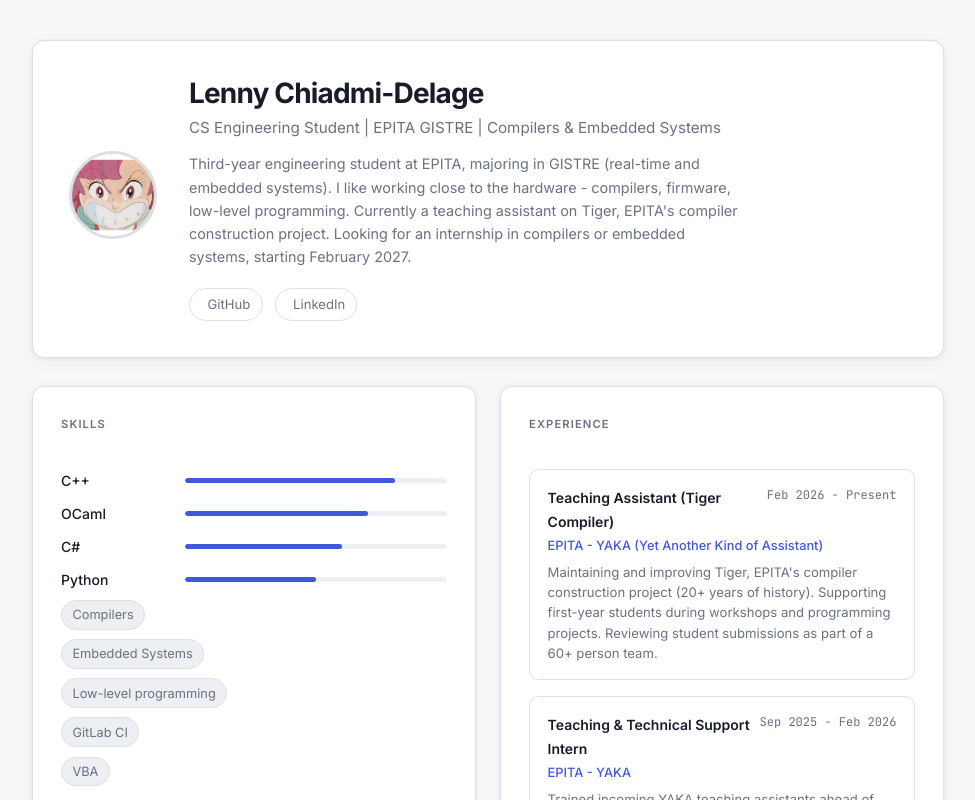
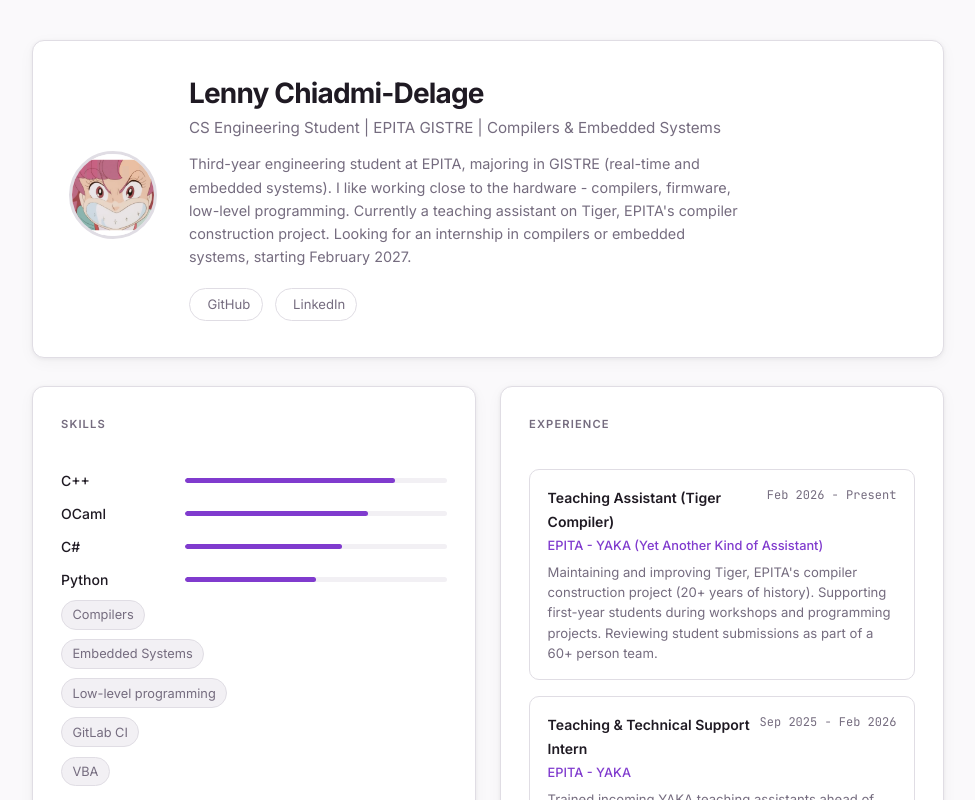
Before and after one commit to Villosse/villosse.github.io, a React (Vite) app: page / in a window 1280 px wide. Shown: the top 800 px of the page, without its empty margins (152-1127 px from the left). Built offline with nearby package versions, Linux system fonts and the light colour scheme.

Commit message:
chore: new DA
Signed-off-by: lenny.chiadmi-delage <lenny.chiadmi-delage@epita.fr>

```diff
--- a/src/styles/global.css
+++ b/src/styles/global.css
@@ -1,41 +1,41 @@
 @import url('https://fonts.googleapis.com/css2?family=Inter:wght@300;400;500;600;700&family=JetBrains+Mono:wght@400;500&display=swap');
 
 :root {
-    --background: 220 20% 97%;
-    --foreground: 222 25% 12%;
+    --background: 270 20% 98%;
+    --foreground: 270 15% 12%;
     --card: 0 0% 100%;
-    --card-foreground: 222 25% 12%;
-    --muted: 220 15% 94%;
-    --muted-foreground: 220 10% 46%;
-    --border: 220 15% 88%;
-    --input: 220 15% 88%;
-    --primary: 231 70% 56%;
+    --card-foreground: 270 15% 12%;
+    --muted: 270 15% 95%;
+    --muted-foreground: 270 8% 46%;
+    --border: 270 12% 88%;
+    --input: 270 12% 88%;
+    --primary: 268 60% 52%;
     --primary-foreground: 0 0% 100%;
-    --secondary: 220 15% 94%;
-    --secondary-foreground: 222 25% 12%;
-    --accent: 231 70% 96%;
-    --accent-foreground: 231 70% 40%;
-    --ring: 231 70% 56%;
+    --secondary: 270 15% 95%;
+    --secondary-foreground: 270 15% 12%;
+    --accent: 268 60% 95%;
+    --accent-foreground: 268 60% 36%;
+    --ring: 268 60% 52%;
     --radius: 0.75rem;
 }
 
 @media (prefers-color-scheme: dark) {
     :root {
-        --background: 222 28% 9%;
-        --foreground: 220 20% 92%;
-        --card: 222 28% 12%;
-        --card-foreground: 220 20% 92%;
-        --muted: 222 28% 16%;
-        --muted-foreground: 220 10% 55%;
-        --border: 222 28% 20%;
-        --input: 222 28% 20%;
-        --primary: 231 70% 62%;
+        --background: 268 20% 8%;
+        --foreground: 268 15% 92%;
+        --card: 268 20% 11%;
+        --card-foreground: 268 15% 92%;
+        --muted: 268 20% 15%;
+        --muted-foreground: 268 8% 56%;
+        --border: 268 20% 19%;
+        --input: 268 20% 19%;
+        --primary: 268 65% 65%;
         --primary-foreground: 0 0% 100%;
-        --secondary: 222 28% 16%;
-        --secondary-foreground: 220 20% 92%;
-        --accent: 231 40% 18%;
-        --accent-foreground: 231 70% 72%;
-        --ring: 231 70% 62%;
+        --secondary: 268 20% 15%;
+        --secondary-foreground: 268 15% 92%;
+        --accent: 268 40% 17%;
+        --accent-foreground: 268 65% 78%;
+        --ring: 268 65% 65%;
     }
 }
 
```
